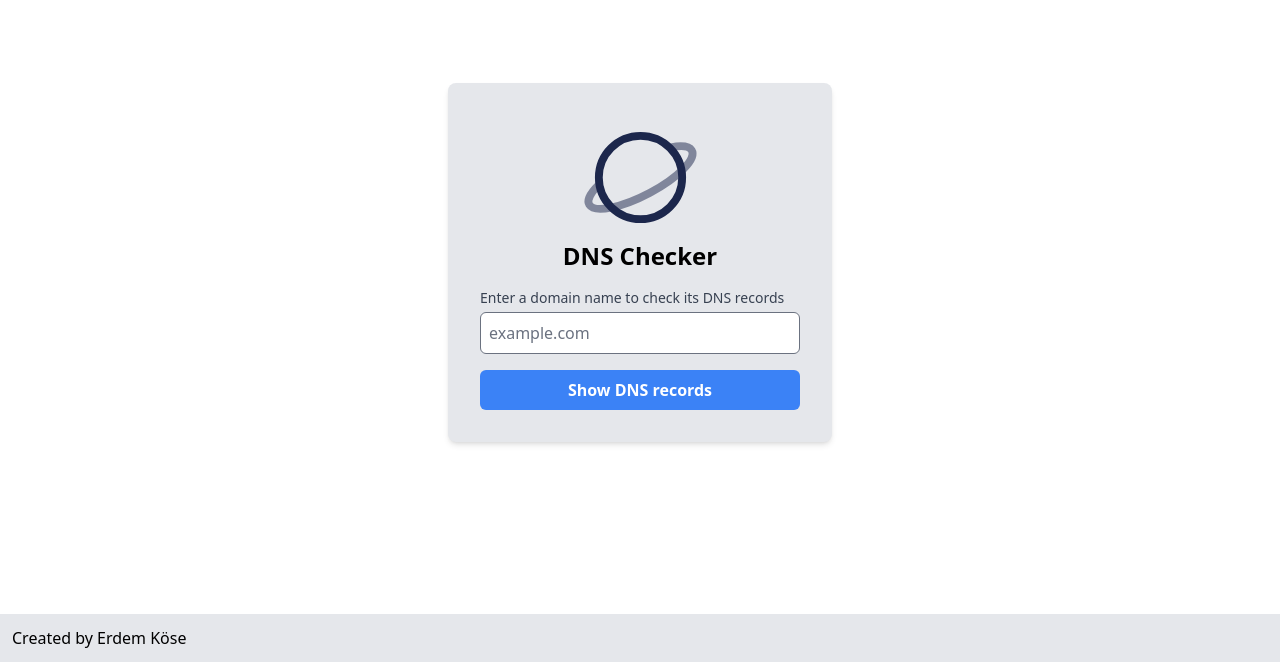
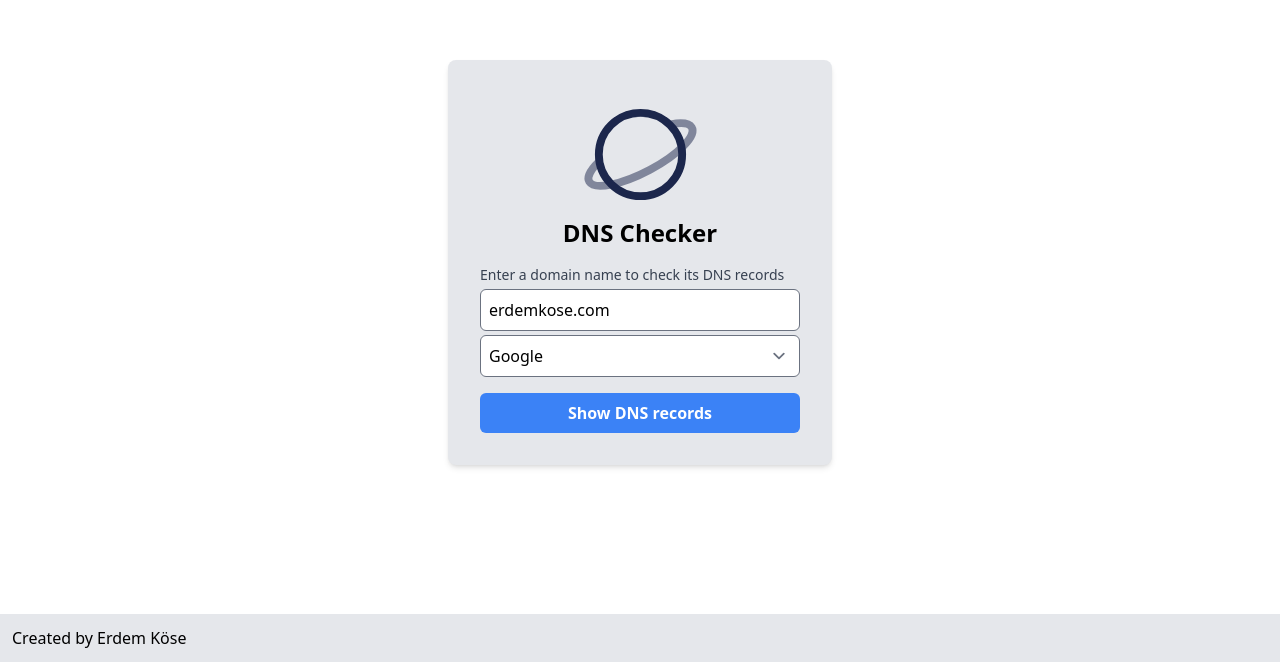
Before and after one commit to erdemkose/dns-vue, a Vue app: page / in a window 1280 px wide. Shown: the part 138-800 px from the top of the page. Built offline with nearby package versions, Linux system fonts and the light colour scheme.

Commit message:
Add the ability to select the resolver

```diff
--- a/src/components/DnsQuery.vue
+++ b/src/components/DnsQuery.vue
@@ -2,7 +2,8 @@
 import { ref } from 'vue'
 import { useRoute, useRouter } from 'vue-router'
 
-const domain = ref('')
+const domain = ref('erdemkose.com')
+const resolver = ref('google')
 const route = useRoute()
 const router = useRouter()
 
@@ -15,7 +16,7 @@ function queryDns() {
   router.push({
     name: 'query',
     params: {
-      resolver: 'local',
+      resolver: resolver.value,
       domain: domain.value
     }
   })
@@ -32,6 +33,18 @@ function queryDns() {
         <input id="domain" v-model="domain" placeholder="example.com" type="text"
                class="mt-1 w-full rounded-md border p-2 focus:ring focus:ring-blue-400"
         />
+        <select id="resolver" v-model="resolver"
+                class="mt-1 w-full rounded-md border p-2 focus:ring focus:ring-blue-400"
+        >
+          <option value="local">DNSChecker</option>
+          <option value="authoritative">Authoritative Name Server</option>
+          <option value="google">Google</option>
+          <option value="google-ipv6">Google (IPv6)</option>
+          <option value="cloudflare">Cloudflare</option>
+          <option value="cloudflare-ipv6">Cloudflare (IPv6)</option>
+          <option value="opendns">OpenDNS</option>
+          <option value="adguard">Ad Guard</option>
+        </select>
       </div>
       <button @click="queryDns" class="w-full rounded-md bg-blue-500 px-4 py-2 font-semibold text-white transition duration-300 hover:bg-blue-600">
         <label>Show DNS records</label>
--- a/src/views/DnsRecordListView.vue
+++ b/src/views/DnsRecordListView.vue
@@ -41,6 +41,9 @@ fetchDnsRecords(resolver, domain)
     <h1 class="text-center text-lg font-semibold">
       DNS records of <span class="font-mono font-bold">{{ domain}}</span>
     </h1>
+    <h2 class="text-center font-semibold">
+      Records are from: <span class="font-mono font-bold">{{ resolver }}</span>
+    </h2>
 
     <div class="flex flex-wrap justify-center">
       <DnsRecordList
```
